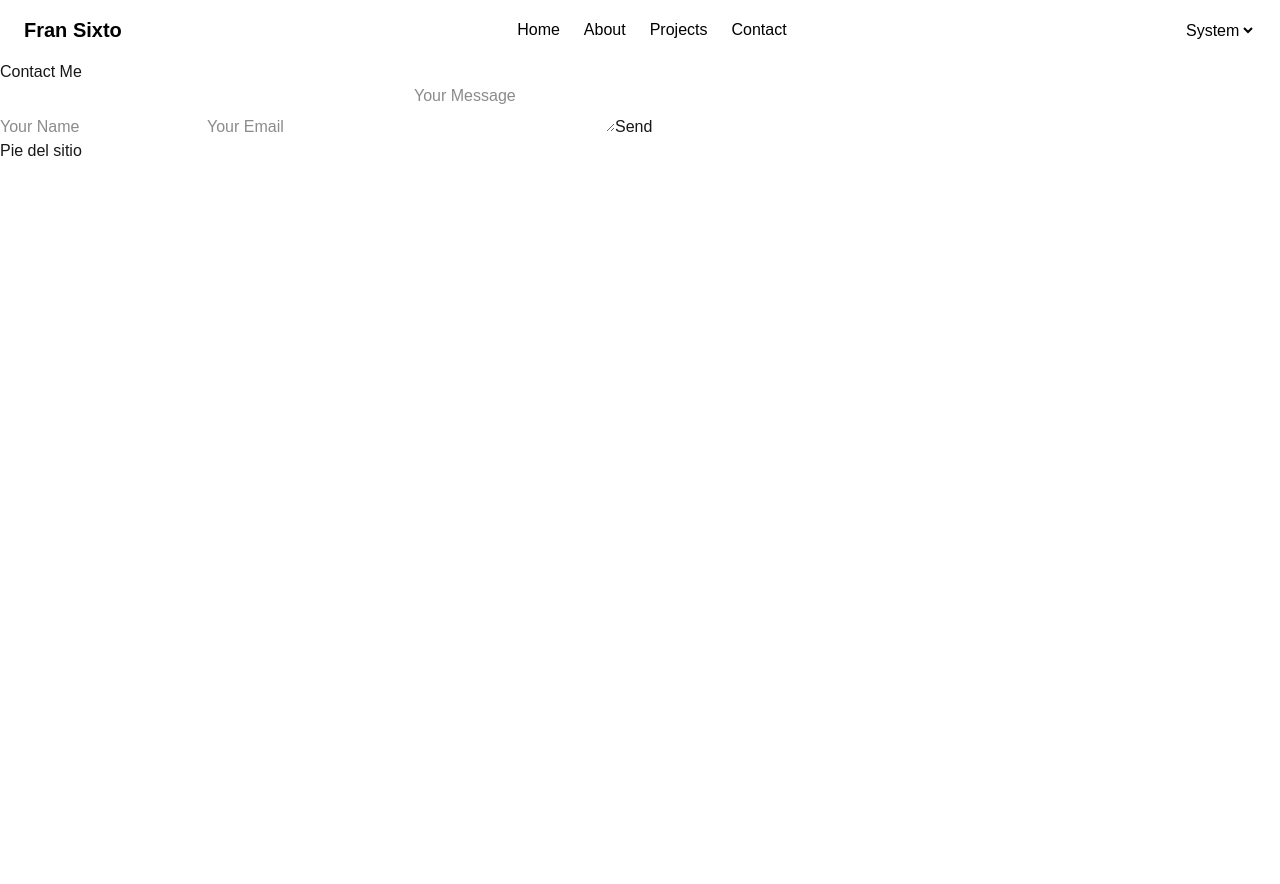
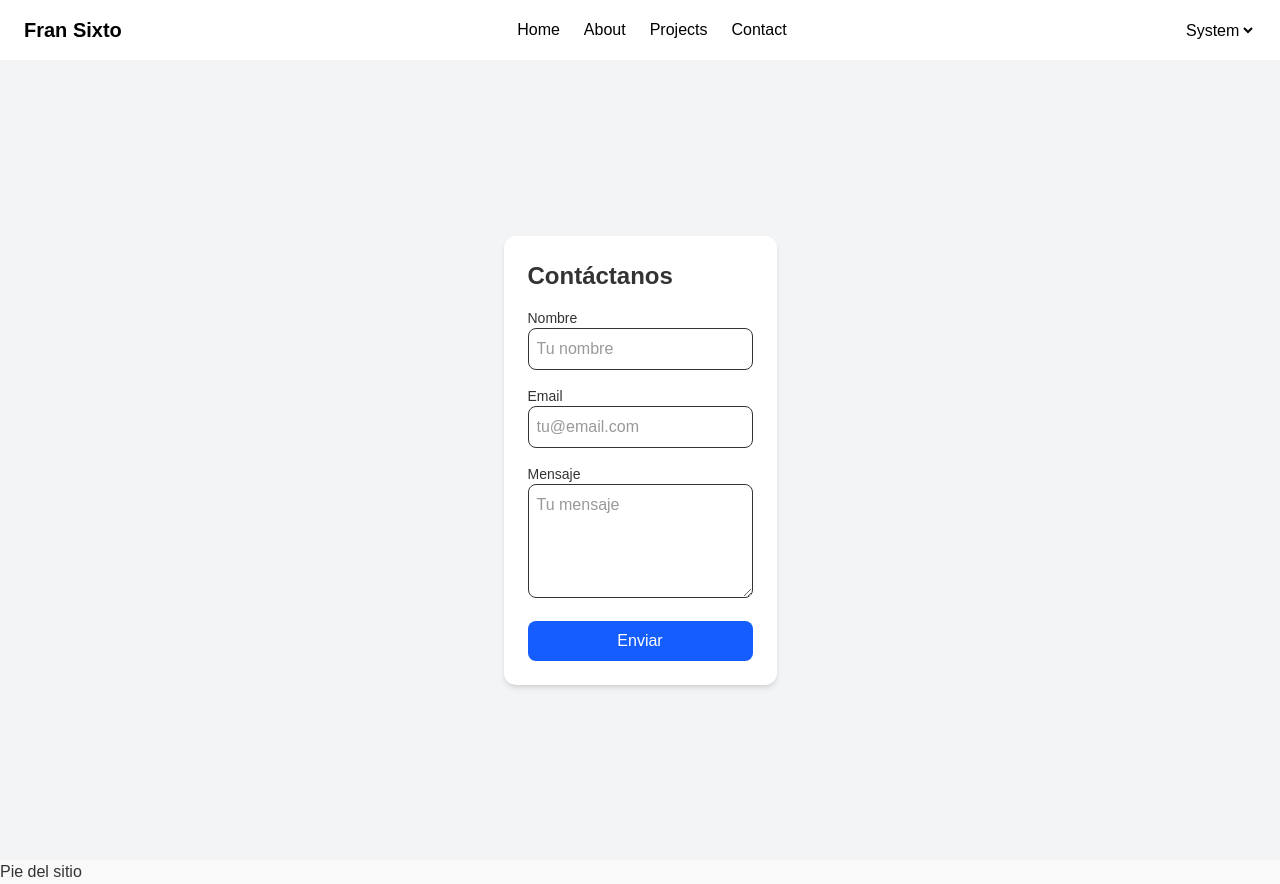
Before and after one commit to franSixto/my-portfolio, a Next.js app: page /contact in a window 1280 px wide. Before the commit the page ends 800 px from the top, so only its background shows below. Built offline with nearby package versions, Linux system fonts and the light colour scheme.

Commit message:
subo formulario base

```diff
--- a/package.json
+++ b/package.json
@@ -12,8 +12,11 @@
     "@tailwindcss/vite": "^4.0.15",
     "next": "15.2.3",
     "next-themes": "^0.4.6",
+    "nodemailer": "^6.10.0",
     "react": "^19.0.0",
-    "react-dom": "^19.0.0"
+    "react-dom": "^19.0.0",
+    "react-hook-form": "^7.54.2",
+    "react-icons": "^5.5.0"
   },
   "devDependencies": {
     "@eslint/eslintrc": "^3",
--- /dev/null
+++ b/src/app/api/contact/route.ts
@@ -0,0 +1,28 @@
+import { NextResponse } from "next/server";
+const nodemailer = require("nodemailer");
+
+export async function POST(req: Request) {
+  try {
+    const { name, email, message } = await req.json();
+
+    const transporter = nodemailer.createTransport({
+      service: "gmail",
+      auth: {
+        user: process.env.EMAIL_USER, // 🔹 Obtiene la variable desde Vercel
+        pass: process.env.EMAIL_PASS, // 🔹 Obtiene la variable desde Vercel
+      },
+    });
+
+    await transporter.sendMail({
+      from: `"Contacto Web" <${process.env.EMAIL_USER}>`,
+      to: "tu-email@ejemplo.com",
+      subject: "Nuevo mensaje de contacto",
+      text: `Nombre: ${name}\nEmail: ${email}\nMensaje: ${message}`,
+    });
+
+    return NextResponse.json({ message: "Mensaje enviado con éxito" }, { status: 200 });
+  } catch (error) {
+    console.error("Error en API:", error);
+    return NextResponse.json({ error: "Error en el servidor" }, { status: 500 });
+  }
+}
--- a/src/app/contact/page.tsx
+++ b/src/app/contact/page.tsx
@@ -1,15 +1,10 @@
-// src/app/contact/page.tsx
+import ContactForm from "@/components/ContactForm";
+
 const Contact = () => {
     return (
-      <div>
-        <h1>Contact Me</h1>
-        <form>
-          <input type="text" placeholder="Your Name" />
-          <input type="email" placeholder="Your Email" />
-          <textarea placeholder="Your Message"></textarea>
-          <button type="submit">Send</button>
-        </form>
-      </div>
+      <main className="min-h-screen flex items-center justify-center bg-gray-100">
+      <ContactForm />
+    </main>
     );
   };
 
--- a/src/app/globals.css
+++ b/src/app/globals.css
@@ -1,9 +1,16 @@
 @import "tailwindcss";
 @variant dark (&:where([data-theme="dark"], [data-theme="dark"] *));
 
-:root {
-  --background: #ffffff;
-  --foreground: #171717;
+@theme{
+  --background: #f9f9f9;
+  --foreground: #333;
+  --primary: #0070f3;
+  --secondary: #f81ce5;
+  --accent: #f81ce5;
+  --muted: #f9f9f9;
+  --error: #ff0000;
+  --success: #00ff00;
+  --warning: #ffcc00;
 }
 
 body {
--- a/src/app/layout.tsx
+++ b/src/app/layout.tsx
@@ -1,6 +1,6 @@
 import { ThemeProvider } from "next-themes";
-import Header from '../components/Header';
-import Footer from '../components/Footer';
+import Header from '@/components/Header';
+import Footer from '@/components/Footer';
 import type { Metadata } from "next";
 import './globals.css';
 
--- a/src/app/page.tsx
+++ b/src/app/page.tsx
@@ -21,7 +21,7 @@ const Home = () => {
             </code>
             .
           </li>
-          <li className='text-black dark:text-green-400'>Save and see your changes instantly.</li>
+          <li className="text-black dark:text-green-400">Save and see your changes instantly.</li>
         </ol>
       </main>
     </div>
--- /dev/null
+++ b/src/components/ContactForm.tsx
@@ -0,0 +1,78 @@
+"use client";
+
+import { useForm } from "react-hook-form";
+import { useState } from "react";
+
+type FormData = {
+  name: string;
+  email: string;
+  message: string;
+};
+
+export default function ContactForm() {
+  const { register, handleSubmit, formState: { errors } } = useForm<FormData>();
+  const [submitted, setSubmitted] = useState(false);
+
+  const onSubmit = async (data: FormData) => {
+    try {
+      const response = await fetch("/api/contact", {
+        method: "POST",
+        headers: { "Content-Type": "application/json" },
+        body: JSON.stringify(data),
+      });
+
+      if (response.ok) {
+        setSubmitted(true);
+      }
+    } catch (error) {
+      console.error("Error enviando el mensaje:", error);
+    }
+  };
+
+  return (
+    <div className="max-w-lg mx-auto bg-white p-6 rounded-xl shadow-md">
+      <h2 className="text-2xl font-bold mb-4">Contáctanos</h2>
+      {submitted ? (
+        <p className="text-green-600">Mensaje enviado correctamente.</p>
+      ) : (
+        <form onSubmit={handleSubmit(onSubmit)} className="space-y-4">
+          <div>
+            <label className="block text-sm font-medium">Nombre</label>
+            <input
+              {...register("name", { required: "El nombre es obligatorio" })}
+              className="w-full p-2 border rounded-lg focus:ring focus:ring-blue-300"
+              placeholder="Tu nombre"
+            />
+            {errors.name && <p className="text-red-500 text-sm">{errors.name.message}</p>}
+          </div>
+
+          <div>
+            <label className="block text-sm font-medium">Email</label>
+            <input
+              type="email"
+              {...register("email", { required: "El email es obligatorio", pattern: { value: /^\S+@\S+$/, message: "Email inválido" } })}
+              className="w-full p-2 border rounded-lg focus:ring focus:ring-blue-300"
+              placeholder="tu@email.com"
+            />
+            {errors.email && <p className="text-red-500 text-sm">{errors.email.message}</p>}
+          </div>
+
+          <div>
+            <label className="block text-sm font-medium">Mensaje</label>
+            <textarea
+              {...register("message", { required: "El mensaje es obligatorio" })}
+              className="w-full p-2 border rounded-lg focus:ring focus:ring-blue-300"
+              rows={4}
+              placeholder="Tu mensaje"
+            ></textarea>
+            {errors.message && <p className="text-red-500 text-sm">{errors.message.message}</p>}
+          </div>
+
+          <button type="submit" className="w-full bg-blue-600 text-white py-2 rounded-lg hover:bg-blue-700">
+            Enviar
+          </button>
+        </form>
+      )}
+    </div>
+  );
+}
--- a/src/components/Header.tsx
+++ b/src/components/Header.tsx
@@ -1,4 +1,5 @@
 import ThemeSelect from "./theme/ThemeSelect";
+import Link from "next/link";
 
 export default function Header() {
     return (
@@ -6,10 +7,10 @@ export default function Header() {
             <nav className="container mx-auto flex flex-col lg:flex-row justify-between items-center px-6">
                 <h1 className="text-xl font-bold">Fran Sixto</h1>
                 <ul className="flex space-x-6">
-                    <li><a href="/" className="hover:text-gray-500 dark:hover:text-gray-300">Home</a></li>
-                    <li><a href="/about" className="hover:text-gray-500 dark:hover:text-gray-300">About</a></li>
-                    <li><a href="/projects" className="hover:text-gray-500 dark:hover:text-gray-300">Projects</a></li>
-                    <li><a href="/contact" className="hover:text-gray-500 dark:hover:text-gray-300">Contact</a></li>
+                    <li><Link href="/" className="hover:text-gray-500 dark:hover:text-gray-300">Home</Link></li>
+                    <li><Link href="/about" className="hover:text-gray-500 dark:hover:text-gray-300">About</Link></li>
+                    <li><Link href="/projects" className="hover:text-gray-500 dark:hover:text-gray-300">Projects</Link></li>
+                    <li><Link href="/contact" className="hover:text-gray-500 dark:hover:text-gray-300">Contact</Link></li>
                 </ul>
                 <ThemeSelect />
             </nav>
```
Also changed, not shown: 1 other file (tests, documents, lock files or other folders).
